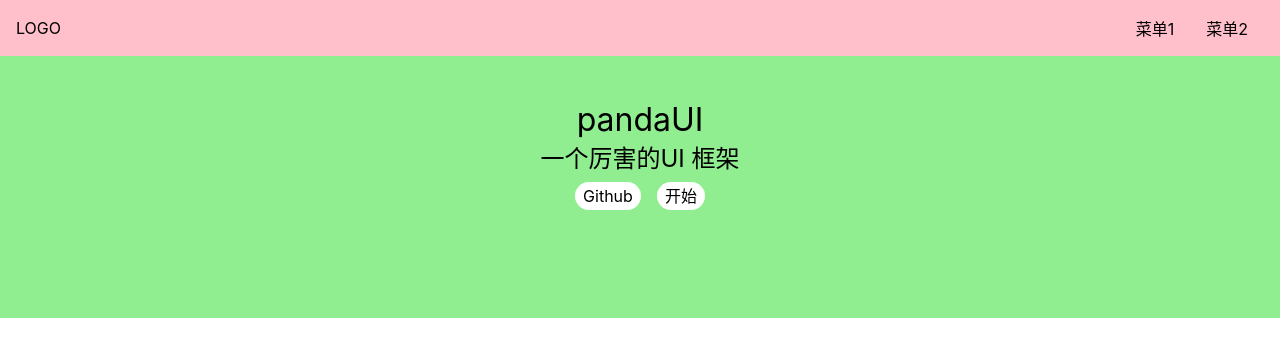
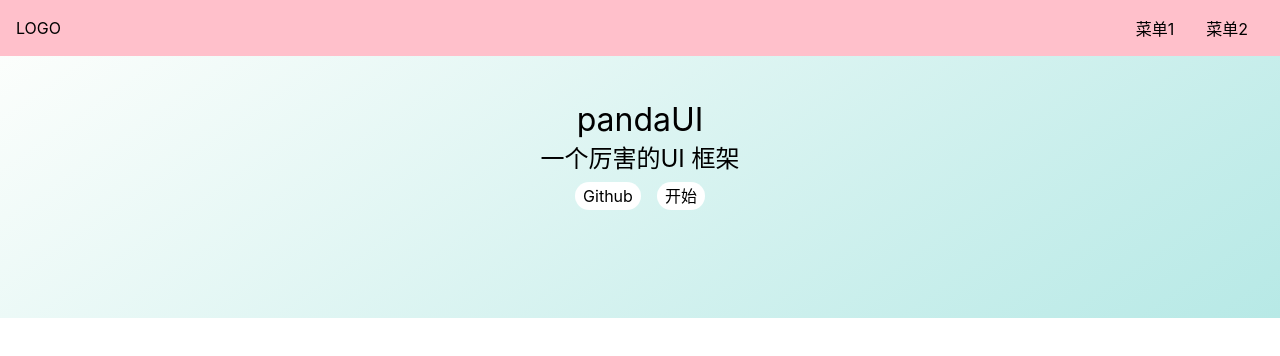
Before and after one commit to Wang-zhetao/PandaUI, a Vue app: page / in a window 1280 px wide. Shown: the top 356 px of the page. Built offline with nearby package versions, Linux system fonts and the light colour scheme.

Commit message:
背景渐变

```diff
--- a/src/views/Home.vue
+++ b/src/views/Home.vue
@@ -1,5 +1,5 @@
 <template>
-  <div>
+  <div class="topnavAndBanner">
   <Topnav/>
     <div class="banner">
       <h1>pandaUI</h1>
@@ -22,13 +22,15 @@ export default {
 
 
 <style lang="scss" scoped>
+.topnavAndBanner{
+  background: linear-gradient(145deg,rgba(277,255,253,1)0%,rgba(183,233,230,1)100%);
+}
 .banner{
   padding: 100px 0;
   display: flex;
   justify-content: center;
   align-items: center;
   flex-direction: column;
-  background: lightgreen;
   > .actions{
     padding: 8px 0;
     a{
```
